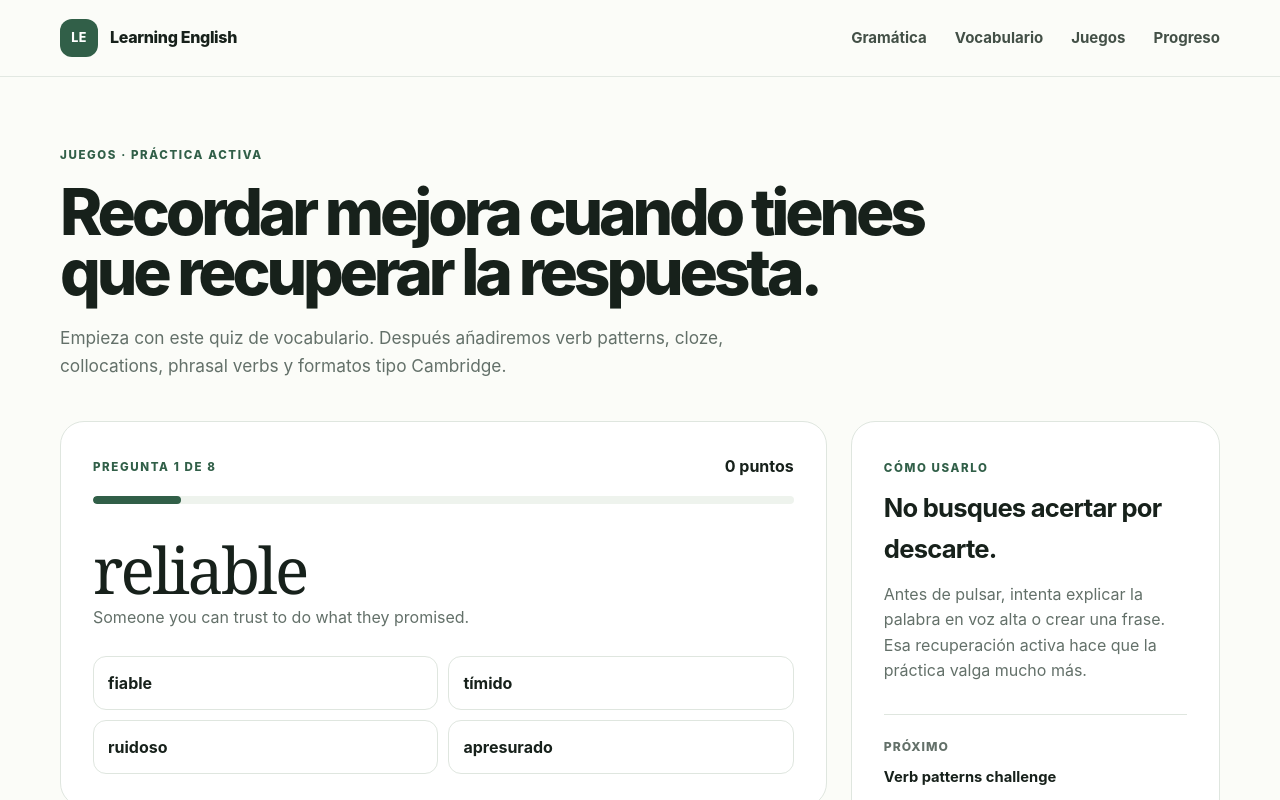
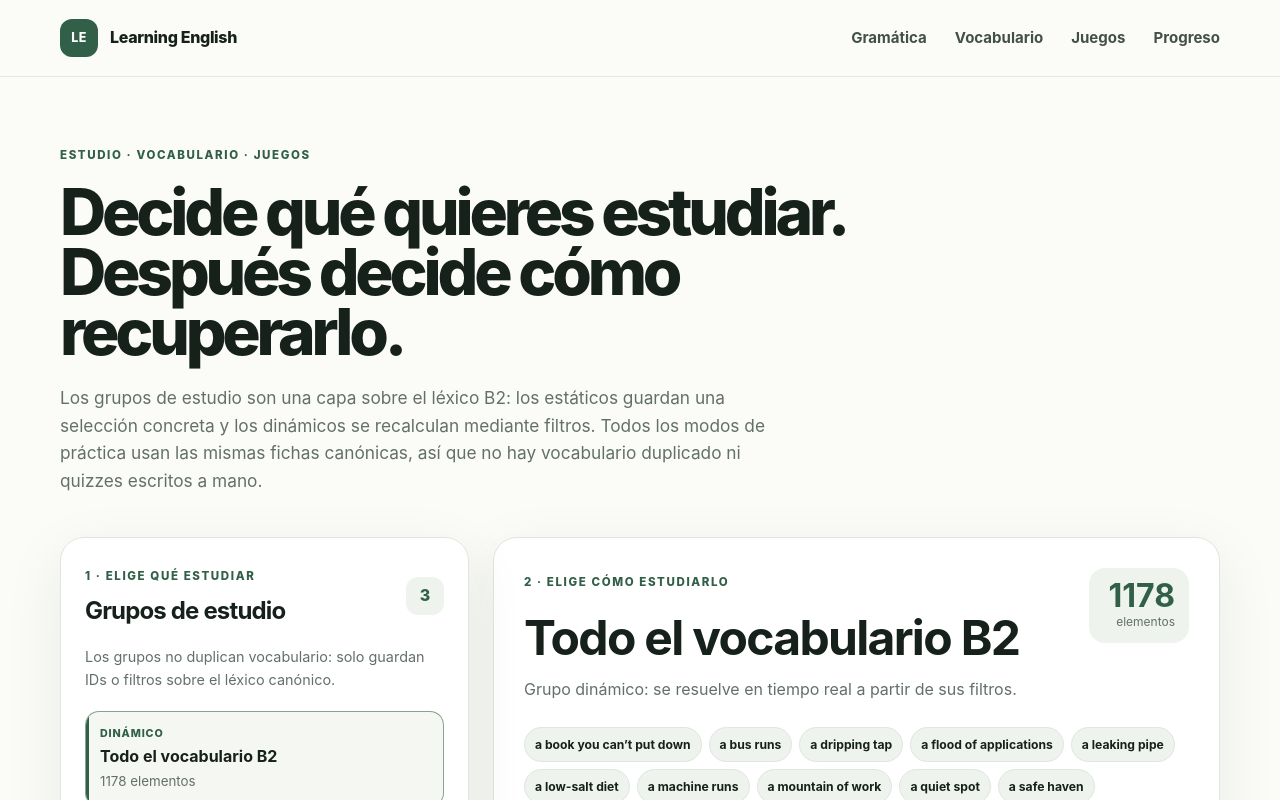
Before and after one commit to susinodevelop/learningenglish, a Next.js app: page /games in a window 1280 px wide. Shown: the top 800 px of the page. Built offline with nearby package versions, Linux system fonts and the light colour scheme.

Commit message:
feat: make games consume study groups and canonical lexicon

```diff
--- a/app/games/page.tsx
+++ b/app/games/page.tsx
@@ -1,25 +1,31 @@
 import type { Metadata } from "next";
-import { VocabularyQuiz } from "@/components/vocabulary-quiz";
+import { StudyWorkspace } from "@/components/study/study-workspace";
+import { vocabularyLexicon, vocabularyTopics } from "@/lib/vocabulary";
 
-export const metadata: Metadata = { title: "Juegos", description: "Juegos y quizzes para practicar inglés de forma activa." };
+export const metadata: Metadata = {
+  title: "Estudiar vocabulario",
+  description: "Crea grupos de estudio y practica el vocabulario B2 con distintos modos de recuperación activa.",
+};
 
 export default function GamesPage() {
+  const topics = vocabularyTopics.map((topic) => ({
+    slug: topic.slug,
+    title: topic.title,
+  }));
+
   return (
     <div className="shell page-shell">
       <header className="page-header compact-header">
-        <span className="eyebrow">Juegos · práctica activa</span>
-        <h1>Recordar mejora cuando tienes que recuperar la respuesta.</h1>
-        <p>Empieza con este quiz de vocabulario. Después añadiremos verb patterns, cloze, collocations, phrasal verbs y formatos tipo Cambridge.</p>
+        <span className="eyebrow">Estudio · vocabulario · juegos</span>
+        <h1>Decide qué quieres estudiar. Después decide cómo recuperarlo.</h1>
+        <p>
+          Los grupos de estudio son una capa sobre el léxico B2: los estáticos guardan una selección
+          concreta y los dinámicos se recalculan mediante filtros. Todos los modos de práctica usan las
+          mismas fichas canónicas, así que no hay vocabulario duplicado ni quizzes escritos a mano.
+        </p>
       </header>
-      <div className="game-layout">
-        <VocabularyQuiz />
-        <aside className="game-sidebar">
-          <span className="eyebrow">Cómo usarlo</span>
-          <h2>No busques acertar por descarte.</h2>
-          <p>Antes de pulsar, intenta explicar la palabra en voz alta o crear una frase. Esa recuperación activa hace que la práctica valga mucho más.</p>
-          <div className="coming-list"><span>Próximo</span><strong>Verb patterns challenge</strong><strong>Use of English · Open Cloze</strong><strong>Collocations sprint</strong></div>
-        </aside>
-      </div>
+
+      <StudyWorkspace lexicon={vocabularyLexicon} topics={topics} />
     </div>
   );
 }
```
